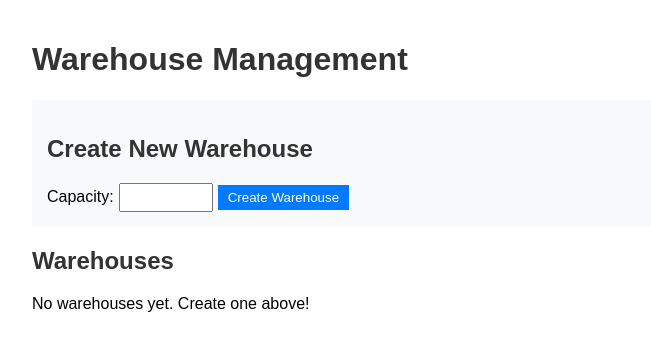
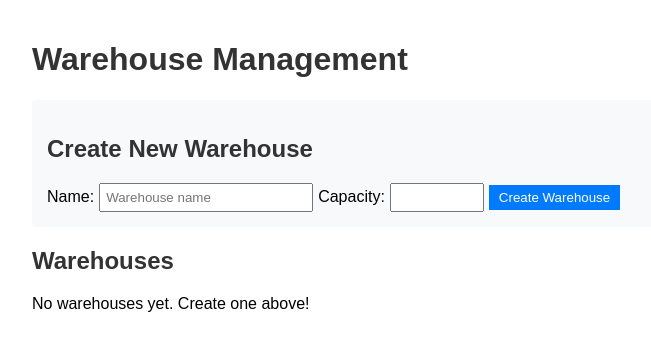
Before and after one commit to ah-pasila/ohtuvarasto, a Flask app: page / in a window 1280 px wide. Shown: the top 351 px of the page, without its empty margins (208-859 px from the left). Run offline with Flask 3, Linux system fonts and the light colour scheme.

Commit message:
Use integers for capacity and amounts, add warehouse naming, improve README
Co-authored-by: ah-pasila <93677111+ah-pasila@users.noreply.github.com>

```diff
--- a/src/app.py
+++ b/src/app.py
@@ -28,17 +28,22 @@ def index():
 def create_warehouse():
     """Create a new warehouse with the specified capacity."""
     try:
-        capacity = float(request.form.get('capacity', 0))
+        capacity = int(request.form.get('capacity', 0))
         if capacity < 0:
             flash('Capacity must be 0 or positive.', 'error')
+            return redirect(url_for('index'))
+
+        name = request.form.get('name', '').strip()
+        if not name:
+            flash('Warehouse name is required.', 'error')
             return redirect(url_for('index'))
 
         warehouse_id = get_next_id()
         warehouses[warehouse_id] = {
             'varasto': Varasto(capacity),
-            'name': f'Warehouse {warehouse_id}'
+            'name': name
         }
-        flash(f'Warehouse {warehouse_id} created successfully.', 'success')
+        flash(f'Warehouse "{name}" created successfully.', 'success')
     except ValueError:
         flash('Invalid capacity value.', 'error')
 
@@ -65,7 +70,7 @@ def add_items(warehouse_id):
         return redirect(url_for('index'))
 
     try:
-        amount = float(request.form.get('amount', 0))
+        amount = int(request.form.get('amount', 0))
         if amount <= 0:
             flash('Amount must be positive.', 'error')
             return redirect(url_for('index'))
@@ -75,12 +80,13 @@ def add_items(warehouse_id):
 
         if amount > available_space:
             flash(
-                f'Cannot add {amount}. Only {available_space} space available.',
+                f'Cannot add {amount}. Only {int(available_space)} space available.',
                 'error'
             )
         else:
             varasto.lisaa_varastoon(amount)
-            flash(f'Added {amount} items to Warehouse {warehouse_id}.', 'success')
+            warehouse_name = warehouses[warehouse_id]['name']
+            flash(f'Added {amount} items to {warehouse_name}.', 'success')
     except ValueError:
         flash('Invalid amount value.', 'error')
 
@@ -95,15 +101,16 @@ def remove_items(warehouse_id):
         return redirect(url_for('index'))
 
     try:
-        amount = float(request.form.get('amount', 0))
+        amount = int(request.form.get('amount', 0))
         if amount <= 0:
             flash('Amount must be positive.', 'error')
             return redirect(url_for('index'))
 
         varasto = warehouses[warehouse_id]['varasto']
         removed = varasto.ota_varastosta(amount)
+        warehouse_name = warehouses[warehouse_id]['name']
         flash(
-            f'Removed {removed} items from Warehouse {warehouse_id}.',
+            f'Removed {int(removed)} items from {warehouse_name}.',
             'success'
         )
     except ValueError:
--- a/src/templates/index.html
+++ b/src/templates/index.html
@@ -54,6 +54,10 @@
             width: 80px;
             padding: 5px;
         }
+        input[type="text"] {
+            width: 200px;
+            padding: 5px;
+        }
         button {
             padding: 5px 10px;
             cursor: pointer;
@@ -102,8 +106,10 @@
     <div class="create-form">
         <h2>Create New Warehouse</h2>
         <form action="{{ url_for('create_warehouse') }}" method="POST">
+            <label for="name">Name:</label>
+            <input type="text" id="name" name="name" placeholder="Warehouse name" required>
             <label for="capacity">Capacity:</label>
-            <input type="number" id="capacity" name="capacity" min="0" step="0.1" required>
+            <input type="number" id="capacity" name="capacity" min="0" step="1" required>
             <button type="submit" class="create-btn">Create Warehouse</button>
         </form>
     </div>
@@ -114,17 +120,17 @@
             <div class="warehouse-card">
                 <div class="warehouse-info">
                     <strong>{{ warehouse.name }}</strong><br>
-                    Capacity: {{ warehouse.varasto.tilavuus }}<br>
-                    Current stock: {{ warehouse.varasto.saldo }}<br>
-                    Available space: {{ warehouse.varasto.paljonko_mahtuu() }}
+                    Capacity: {{ warehouse.varasto.tilavuus|int }}<br>
+                    Current stock: {{ warehouse.varasto.saldo|int }}<br>
+                    Available space: {{ warehouse.varasto.paljonko_mahtuu()|int }}
                 </div>
                 <div class="warehouse-actions">
                     <form action="{{ url_for('add_items', warehouse_id=id) }}" method="POST">
-                        <input type="number" name="amount" min="0.1" step="0.1" placeholder="Amount" required>
+                        <input type="number" name="amount" min="1" step="1" placeholder="Amount" required>
                         <button type="submit" class="add-btn">Add Items</button>
                     </form>
                     <form action="{{ url_for('remove_items', warehouse_id=id) }}" method="POST">
-                        <input type="number" name="amount" min="0.1" step="0.1" placeholder="Amount" required>
+                        <input type="number" name="amount" min="1" step="1" placeholder="Amount" required>
                         <button type="submit" class="remove-btn">Remove Items</button>
                     </form>
                     <form action="{{ url_for('delete_warehouse', warehouse_id=id) }}" method="POST">
```
Also changed, not shown: src/tests/app_test.py (+30 -21 lines), README.md.
